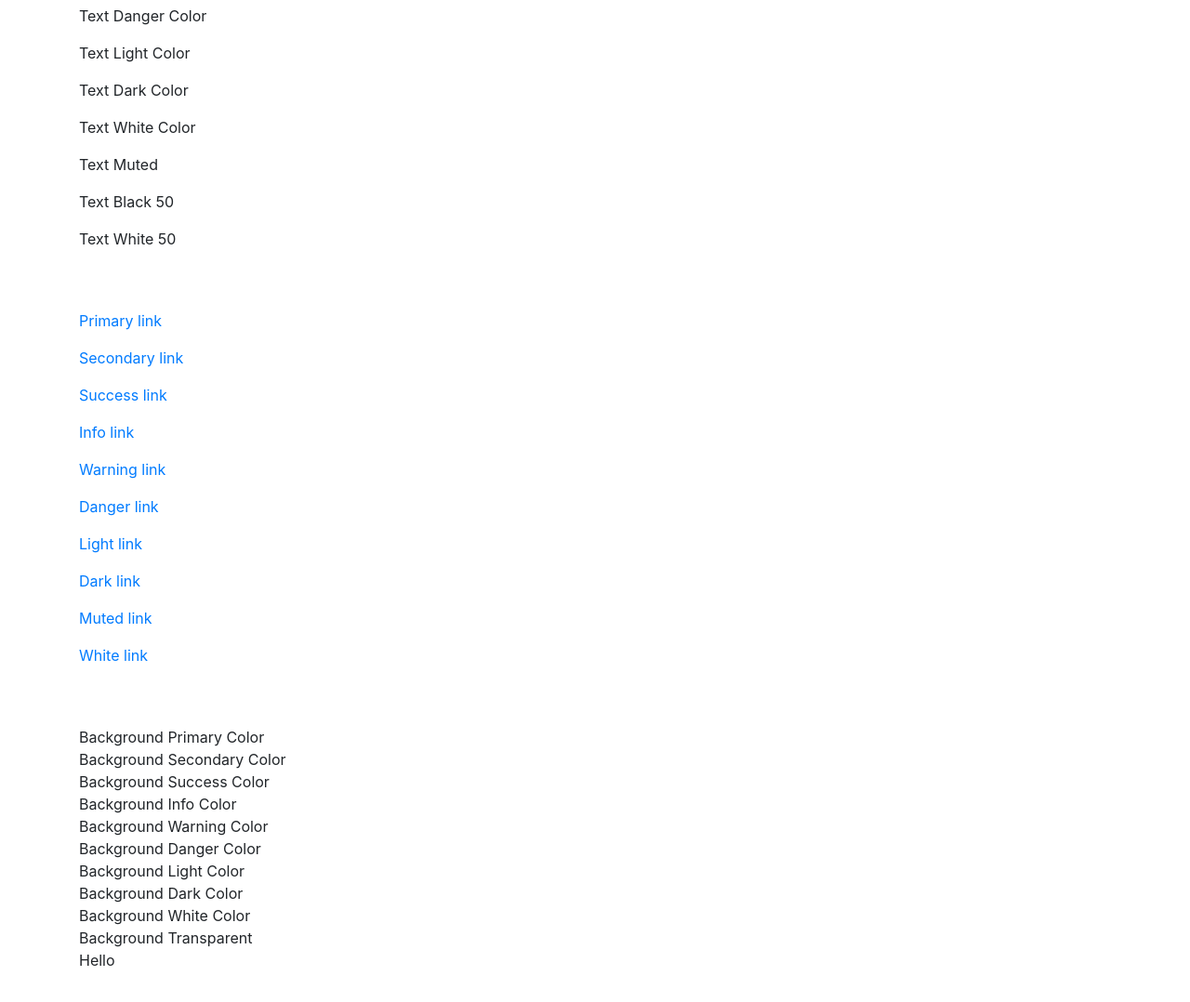
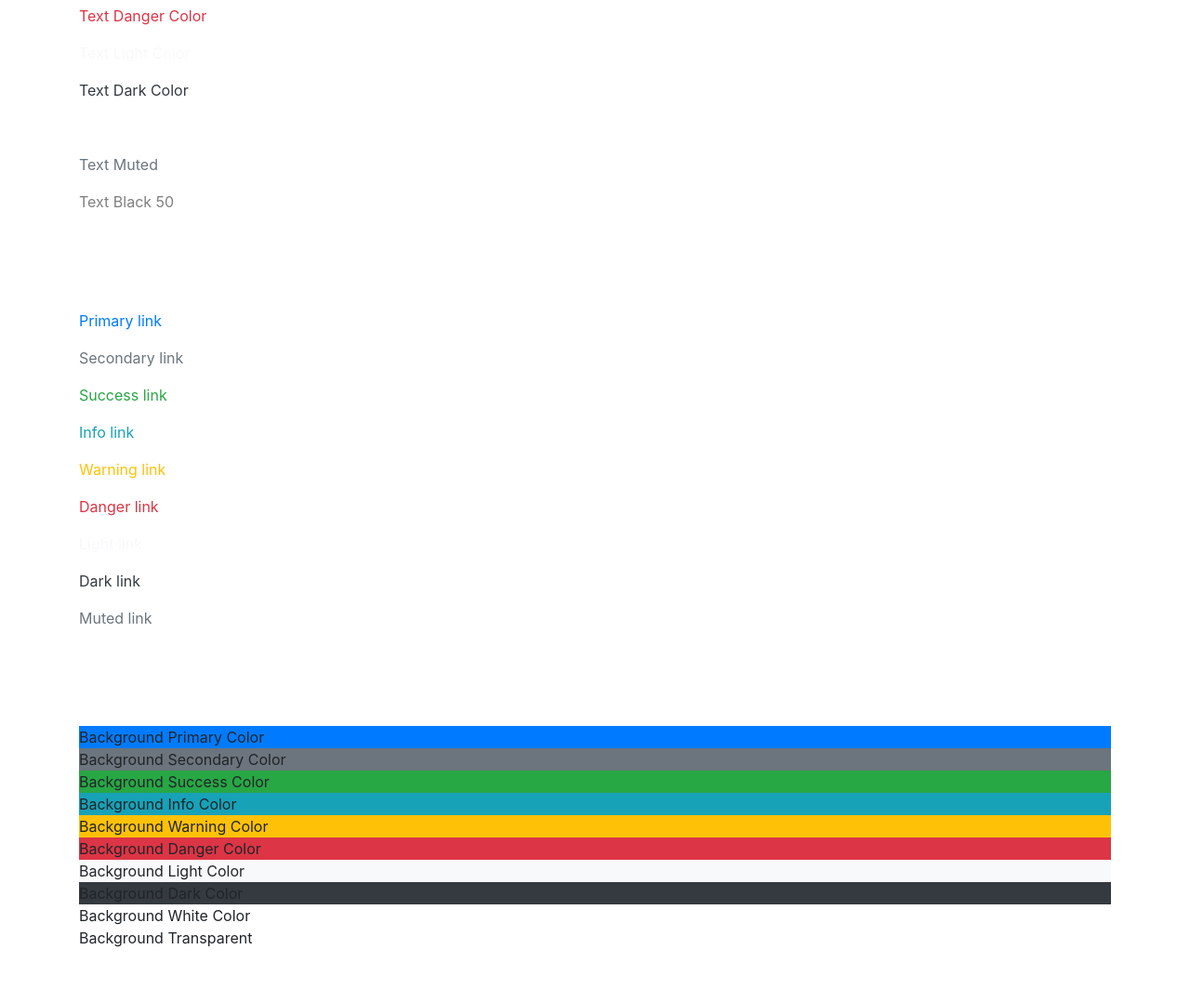
Before and after one commit to DraciVik/Bootstrap4-projects, a website: page Project1/bootstrap_sandbox_starter/2_5_colors_background.html in a window 1280 px wide. Shown: the part 400-1478 px from the top of the page at 93% size. Drawn offline with nearby package versions, Linux system fonts and the light colour scheme.

Commit message:
Added bg-colors

```diff
--- a/Project1/bootstrap_sandbox_starter/2_5_colors_background.html
+++ b/Project1/bootstrap_sandbox_starter/2_5_colors_background.html
@@ -1,12 +1,15 @@
 <!DOCTYPE html>
 <html lang="en">
-
   <head>
-    <meta charset="UTF-8">
-    <meta name="viewport" content="width=device-width, initial-scale=1.0">
-    <meta http-equiv="X-UA-Compatible" content="ie=edge">
-    <link rel="stylesheet" href="https://stackpath.bootstrapcdn.com/bootstrap/4.1.1/css/bootstrap.min.css" integrity="sha384-WskhaSGFgHYWDcbwN70/dfYBj47jz9qbsMId/iRN3ewGhXQFZCSftd1LZCfmhktB"
-        crossorigin="anonymous">
+    <meta charset="UTF-8" />
+    <meta name="viewport" content="width=device-width, initial-scale=1.0" />
+    <meta http-equiv="X-UA-Compatible" content="ie=edge" />
+    <link
+      rel="stylesheet"
+      href="https://stackpath.bootstrapcdn.com/bootstrap/4.1.1/css/bootstrap.min.css"
+      integrity="sha384-WskhaSGFgHYWDcbwN70/dfYBj47jz9qbsMId/iRN3ewGhXQFZCSftd1LZCfmhktB"
+      crossorigin="anonymous"
+    />
 
     <title>Bootstrap Sandbox</title>
   </head>
@@ -18,152 +21,195 @@
         <div class="row">
           <div class="col-md-3">
             <div class="dropdown">
-                        <button class="btn btn-primary btn-block dropdown-toggle" type="button" data-toggle="dropdown">
+              <button
+                class="btn btn-primary btn-block dropdown-toggle"
+                type="button"
+                data-toggle="dropdown"
+              >
                 2: Utilities
               </button>
               <div class="dropdown-menu">
-                            <a class="dropdown-item" href="2_2_basic_typography.html">2.2 Basic Typography</a>
-                            <a class="dropdown-item" href="2_3_text_alignment_display.html">2.3 Text Alignment & Display</a>
-                            <a class="dropdown-item" href="2_4_floats_position.html">2.4 Floats & Position</a>
-                            <a class="dropdown-item" href="2_5_colors_background.html">2.5: Colors & Background</a>
+                <a class="dropdown-item" href="2_2_basic_typography.html"
+                  >2.2 Basic Typography</a
+                >
+                <a class="dropdown-item" href="2_3_text_alignment_display.html"
+                  >2.3 Text Alignment & Display</a
+                >
+                <a class="dropdown-item" href="2_4_floats_position.html"
+                  >2.4 Floats & Position</a
+                >
+                <a class="dropdown-item" href="2_5_colors_background.html"
+                  >2.5: Colors & Background</a
+                >
                 <a class="dropdown-item" href="2_6_spacing.html">2.6 Spacing</a>
                 <a class="dropdown-item" href="2_7_sizing.html">2.7 Sizing</a>
-                            <a class="dropdown-item" href="2_8_breakpoints.html">2.8 Breakpoints</a>
+                <a class="dropdown-item" href="2_8_breakpoints.html"
+                  >2.8 Breakpoints</a
+                >
               </div>
             </div>
           </div>
           <div class="col-md-3">
             <div class="dropdown">
-                        <button class="btn btn-success btn-block dropdown-toggle" type="button" data-toggle="dropdown">
+              <button
+                class="btn btn-success btn-block dropdown-toggle"
+                type="button"
+                data-toggle="dropdown"
+              >
                 3: CSS Components
               </button>
               <div class="dropdown-menu">
                 <a class="dropdown-item" href="3_2_buttons.html">3.2 Buttons</a>
                 <a class="dropdown-item" href="3_3_navbar.html">3.3 Navbar</a>
-                            <a class="dropdown-item" href="3_4_list_groups_badges.html">3.4 List Groups & Badges</a>
+                <a class="dropdown-item" href="3_4_list_groups_badges.html"
+                  >3.4 List Groups & Badges</a
+                >
                 <a class="dropdown-item" href="3_5_forms.html">3.5 Forms</a>
-                            <a class="dropdown-item" href="3_6_input_groups.html">3.6 Input Groups</a>
-                            <a class="dropdown-item" href="3_7_alerts_progress.html">3.7 Alerts & Progress</a>
-                            <a class="dropdown-item" href="3_8_tables_pagination.html">3.8 Tables & Pagination</a>
+                <a class="dropdown-item" href="3_6_input_groups.html"
+                  >3.6 Input Groups</a
+                >
+                <a class="dropdown-item" href="3_7_alerts_progress.html"
+                  >3.7 Alerts & Progress</a
+                >
+                <a class="dropdown-item" href="3_8_tables_pagination.html"
+                  >3.8 Tables & Pagination</a
+                >
                 <a class="dropdown-item" href="3_9_cards.html">3.9 Cards</a>
-                            <a class="dropdown-item" href="3_10_media_object.html">3.10 Media Objects</a>
-                            <a class="dropdown-item" href="3_11_jumbotron.html">3.11 Jumbotron</a>
+                <a class="dropdown-item" href="3_10_media_object.html"
+                  >3.10 Media Objects</a
+                >
+                <a class="dropdown-item" href="3_11_jumbotron.html"
+                  >3.11 Jumbotron</a
+                >
               </div>
             </div>
           </div>
           <div class="col-md-3">
             <div class="dropdown">
-                        <button class="btn btn-warning btn-block dropdown-toggle" type="button" data-toggle="dropdown">
+              <button
+                class="btn btn-warning btn-block dropdown-toggle"
+                type="button"
+                data-toggle="dropdown"
+              >
                 4: Grid & Flexbox
               </button>
               <div class="dropdown-menu">
-                            <a class="dropdown-item" href="4_2_grid_system.html">4.2 Grid System</a>
-                            <a class="dropdown-item" href="4_3_grid_alignment.html">4.3 Grid Alignment</a>
+                <a class="dropdown-item" href="4_2_grid_system.html"
+                  >4.2 Grid System</a
+                >
+                <a class="dropdown-item" href="4_3_grid_alignment.html"
+                  >4.3 Grid Alignment</a
+                >
                 <a class="dropdown-item" href="4_4_flexbox.html">4.4 Flexbox</a>
-                            <a class="dropdown-item" href="4_5_auto_margins_wrapping_order.html">4.5 Auto Margins & Wrap</a>
+                <a
+                  class="dropdown-item"
+                  href="4_5_auto_margins_wrapping_order.html"
+                  >4.5 Auto Margins & Wrap</a
+                >
               </div>
             </div>
           </div>
           <div class="col-md-3">
             <div class="dropdown">
-                        <button class="btn btn-danger btn-block dropdown-toggle" type="button" data-toggle="dropdown">
+              <button
+                class="btn btn-danger btn-block dropdown-toggle"
+                type="button"
+                data-toggle="dropdown"
+              >
                 5: JavaScript Widgets
               </button>
               <div class="dropdown-menu">
-                            <a class="dropdown-item" href="5_2_carousel.html">5.2 Carousel</a>
-                            <a class="dropdown-item" href="5_3_collapse.html">5.3 Collapse</a>
-                            <a class="dropdown-item" href="5_4_tooltips.html">5.4 Tooltips</a>
-                            <a class="dropdown-item" href="5_5_popovers.html">5.5 Popovers</a>
+                <a class="dropdown-item" href="5_2_carousel.html"
+                  >5.2 Carousel</a
+                >
+                <a class="dropdown-item" href="5_3_collapse.html"
+                  >5.3 Collapse</a
+                >
+                <a class="dropdown-item" href="5_4_tooltips.html"
+                  >5.4 Tooltips</a
+                >
+                <a class="dropdown-item" href="5_5_popovers.html"
+                  >5.5 Popovers</a
+                >
                 <a class="dropdown-item" href="5_6_modals.html">5.6 Modals</a>
-                            <a class="dropdown-item" href="5_7_scrollspy.html">5.7 ScrollSpy</a>
+                <a class="dropdown-item" href="5_7_scrollspy.html"
+                  >5.7 ScrollSpy</a
+                >
               </div>
             </div>
           </div>
         </div>
       </div>
-        <hr>
+      <hr />
     </header>
 
     <div class="container">
-        <!--###################START HERE####################-->
+      <!-- ###################START HERE#################### -->
 
       <!-- TEXT COLORS -->
-        <p>Text Primary Color</p>
-        <p>Text Secondary Color</p>
-        <p>Text Success Color</p>
-        <p>Text Info Color</p>
-        <p>Text Warning Color</p>
-        <p>Text Danger Color</p>
-        <p>Text Light Color</p>
-        <p>Text Dark Color</p>
-        <p>Text White Color</p>
-        <p>Text Muted</p>
-        <p>Text Black 50</p>
-        <p>Text White 50</p>
+      <p class="text-primary">Text Primary Color</p>
+      <p class="text-secondary">Text Secondary Color</p>
+      <p class="text-success">Text Success Color</p>
+      <p class="text-info">Text Info Color</p>
+      <p class="text-warning">Text Warning Color</p>
+      <p class="text-danger">Text Danger Color</p>
+      <p class="text-light">Text Light Color</p>
+      <p class="text-dark">Text Dark Color</p>
+      <p class="text-white">Text White Color</p>
+      <p class="text-muted">Text Muted</p>
+      <p class="text-black-50">Text Black 50</p>
+      <p class="text-white-50">Text White 50</p>
 
-        <br>
-        <br>
+      <br />
+      <br />
 
       <!-- LINK COLORS -->
-        <p>
-            <a href="#">Primary link</a>
-        </p>
-        <p>
-            <a href="#">Secondary link</a>
-        </p>
-        <p>
-            <a href="#">Success link</a>
-        </p>
-        <p>
-            <a href="#">Info link</a>
-        </p>
-        <p>
-            <a href="#">Warning link</a>
-        </p>
-        <p>
-            <a href="#">Danger link</a>
-        </p>
-        <p>
-            <a href="#">Light link</a>
-        </p>
-        <p>
-            <a href="#">Dark link</a>
-        </p>
-        <p>
-            <a href="#">Muted link</a>
-        </p>
-        <p>
-            <a href="#">White link</a>
-        </p>
+      <p><a class="text-primary" href="#">Primary link</a></p>
+      <p><a class="text-secondary" href="#">Secondary link</a></p>
+      <p><a class="text-success" href="#">Success link</a></p>
+      <p><a class="text-info" href="#">Info link</a></p>
+      <p><a class="text-warning" href="#">Warning link</a></p>
+      <p><a class="text-danger" href="#">Danger link</a></p>
+      <p><a class="text-light" href="#">Light link</a></p>
+      <p><a class="text-dark" href="#">Dark link</a></p>
+      <p><a class="text-muted" href="#">Muted link</a></p>
+      <p><a class="text-white" href="#">White link</a></p>
 
-        <br>
-        <br>
+      <br />
+      <br />
 
       <!-- BACKGROUND COLORS -->
-        <div>Background Primary Color</div>
-        <div>Background Secondary Color</div>
-        <div>Background Success Color</div>
-        <div>Background Info Color</div>
-        <div>Background Warning Color</div>
-        <div>Background Danger Color</div>
-        <div>Background Light Color</div>
-        <div>Background Dark Color</div>
-        <div>Background White Color</div>
-        <div>Background Transparent</div>
+      <div class="bg-primary">Background Primary Color</div>
+      <div class="bg-secondary">Background Secondary Color</div>
+      <div class="bg-success">Background Success Color</div>
+      <div class="bg-info">Background Info Color</div>
+      <div class="bg-warning">Background Warning Color</div>
+      <div class="bg-danger">Background Danger Color</div>
+      <div class="bg-light">Background Light Color</div>
+      <div class="bg-dark">Background Dark Color</div>
+      <div class="bg-white">Background White Color</div>
+      <div class="bg-transparent">Background Transparent</div>
 
       <!-- INVISIBLE -->
-        <p>Hello</p>
-
+      <p class="invisible">Hello</p>
     </div>
     <!-- ./container -->
     <div style="margin-top:500px;"></div>
 
-    <script src="https://code.jquery.com/jquery-3.3.1.slim.min.js" integrity="sha384-q8i/X+965DzO0rT7abK41JStQIAqVgRVzpbzo5smXKp4YfRvH+8abtTE1Pi6jizo"
-        crossorigin="anonymous"></script>
-    <script src="https://cdnjs.cloudflare.com/ajax/libs/popper.js/1.14.3/umd/popper.min.js" integrity="sha384-ZMP7rVo3mIykV+2+9J3UJ46jBk0WLaUAdn689aCwoqbBJiSnjAK/l8WvCWPIPm49"
-        crossorigin="anonymous"></script>
-    <script src="https://stackpath.bootstrapcdn.com/bootstrap/4.1.1/js/bootstrap.min.js" integrity="sha384-smHYKdLADwkXOn1EmN1qk/HfnUcbVRZyYmZ4qpPea6sjB/pTJ0euyQp0Mk8ck+5T"
-        crossorigin="anonymous"></script>
+    <script
+      src="https://code.jquery.com/jquery-3.3.1.slim.min.js"
+      integrity="sha384-q8i/X+965DzO0rT7abK41JStQIAqVgRVzpbzo5smXKp4YfRvH+8abtTE1Pi6jizo"
+      crossorigin="anonymous"
+    ></script>
+    <script
+      src="https://cdnjs.cloudflare.com/ajax/libs/popper.js/1.14.3/umd/popper.min.js"
+      integrity="sha384-ZMP7rVo3mIykV+2+9J3UJ46jBk0WLaUAdn689aCwoqbBJiSnjAK/l8WvCWPIPm49"
+      crossorigin="anonymous"
+    ></script>
+    <script
+      src="https://stackpath.bootstrapcdn.com/bootstrap/4.1.1/js/bootstrap.min.js"
+      integrity="sha384-smHYKdLADwkXOn1EmN1qk/HfnUcbVRZyYmZ4qpPea6sjB/pTJ0euyQp0Mk8ck+5T"
+      crossorigin="anonymous"
+    ></script>
   </body>
-
 </html>
```
Lines whose indentation alone changed are shown as unchanged.
